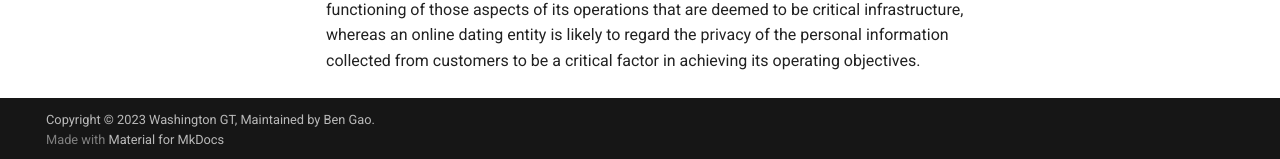
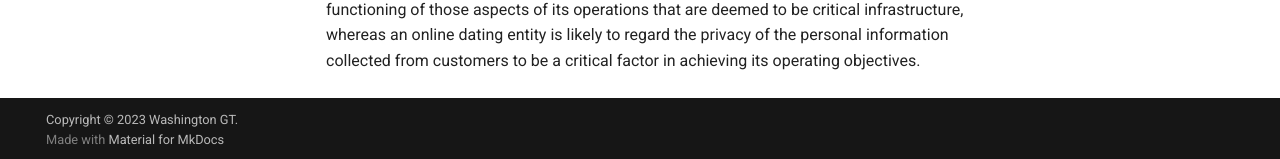
Before and after one commit to WashingtonGT/soc-playbook, an MkDocs documentation site: the page built from docs/index.md, in a window 1280 px wide and 900 px high, scrolled down 3031 px. Shown: the part 738-897 px from the top of the window. Built offline with MkDocs 1.6.1 and Material for MkDocs 9.7.7, drawn with Linux system fonts in a browser that asks for light colours.

Commit message:
Update mkdocs.yml

```diff
--- a/mkdocs.yml
+++ b/mkdocs.yml
@@ -54,7 +54,7 @@ nav:
     - SOC 3 Report: about.md
     - About: about.md
 
-copyright: Copyright &copy; 2023 Washington GT, Maintained by Ben Gao.
+copyright: Copyright &copy; 2023 Washington GT.
 
 
 markdown_extensions:
```
